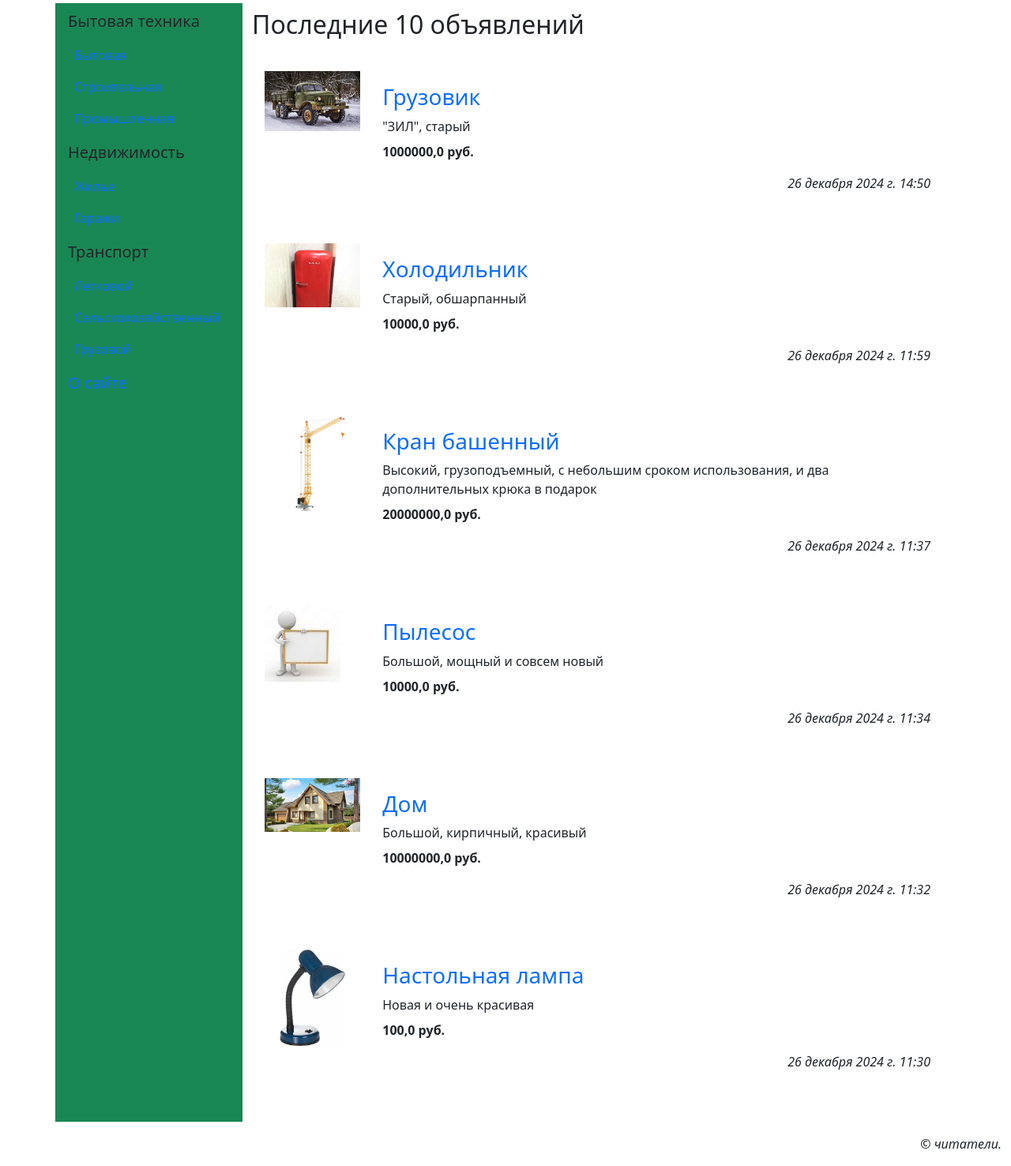
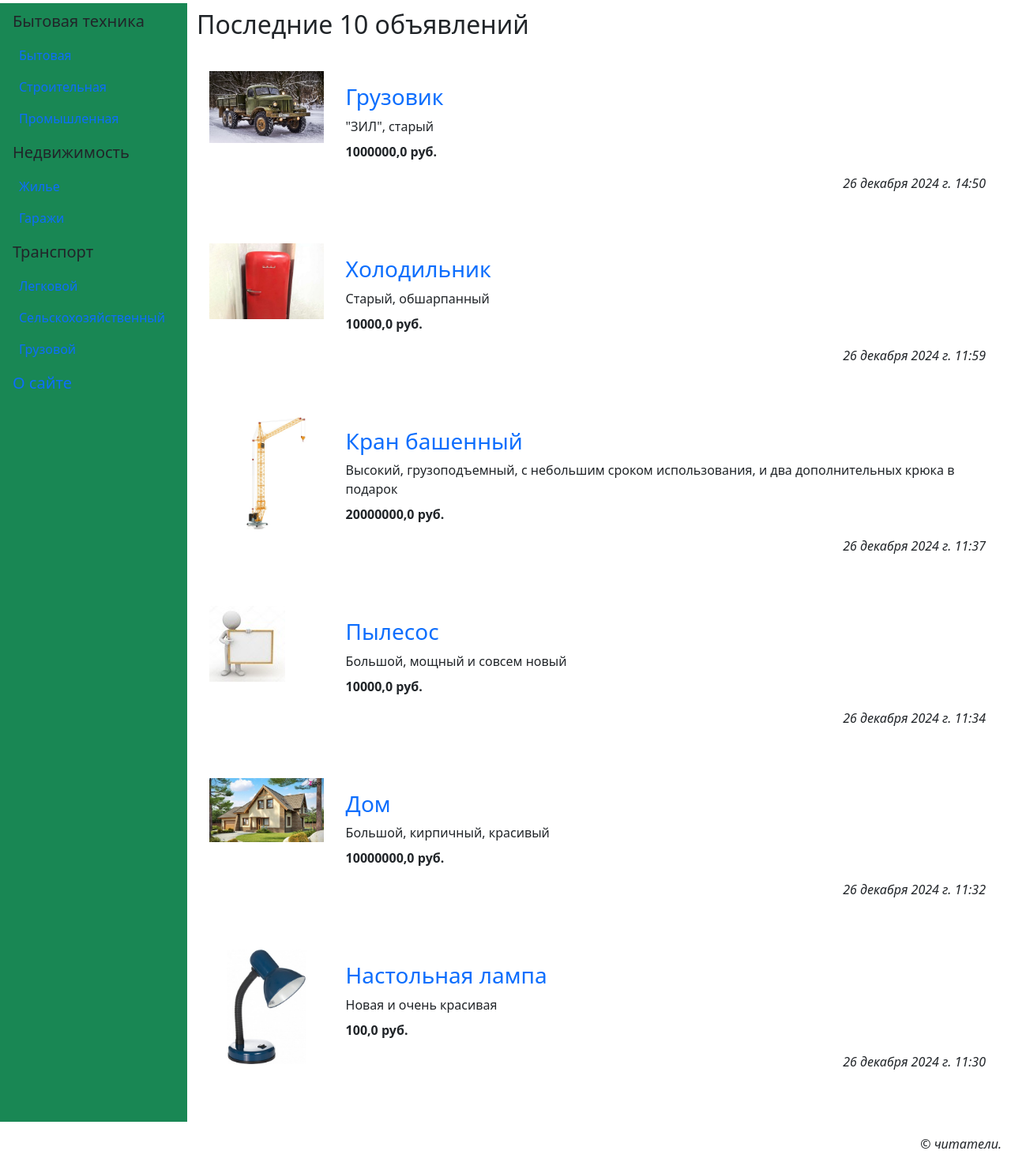
Before and after one commit to inteldyne/bboard, a Django app: page / in a window 1280 px wide. Shown: the part 56-1532 px from the top of the page at 79% size. Run offline with Django 5.2, Linux system fonts and the light colour scheme; data comes from the database, SQL or seed files in the repository; some libraries are stand-ins or nearby versions.

Commit message:
Edited the layout

```diff
--- a/main/static/main/style.css
+++ b/main/static/main/style.css
@@ -1,4 +1,4 @@
-.ads {
+#content {
   margin-top: 60px !important;
 }
 
--- a/main/static/main/style.min.css
+++ b/main/static/main/style.min.css
@@ -1 +1 @@
-.ads{margin-top:60px!important}img.main-image{width:300px}img.additional-image{width:180px}.card{border:0}.card h3.card-title a{text-decoration:none}
+#content{margin-top:60px!important}img.main-image{width:300px}img.additional-image{width:180px}.card{border:0}.card h3.card-title a{text-decoration:none}
--- a/main/static/main/style.scss
+++ b/main/static/main/style.scss
@@ -1,4 +1,4 @@
-.ads {
+#content {
   margin-top: 60px !important;
 }
 
--- a/main/templates/layouts/basic.html
+++ b/main/templates/layouts/basic.html
@@ -52,8 +52,7 @@
         </div>
     </div>
 </nav>
-<div class="container ads">
-    <div class="row">
+<div class="row" id="content">
     <nav class="col-md-auto nav flex-column bg-success">
         {% for rubric in rubrics %}
             {% ifchanged rubric.super_rubric.pk %}
@@ -70,7 +69,6 @@
         {% endblock %}
     </main>
 </div>
-</div>
 <footer class="mt-3">
     <p class="text-end fst-italic">&copy; читатели.</p>
 </footer>
```
Lines whose indentation alone changed are shown as unchanged.
